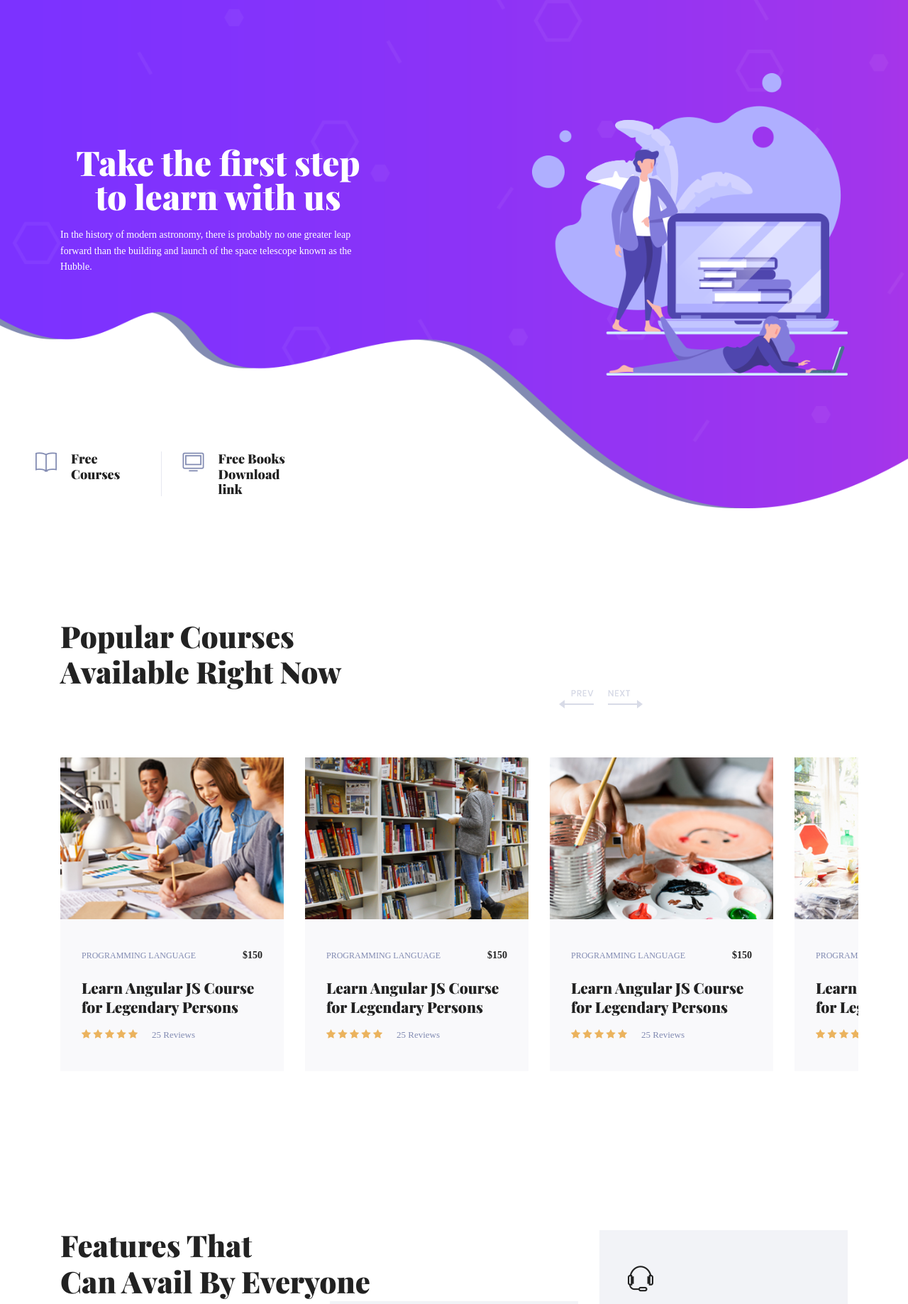
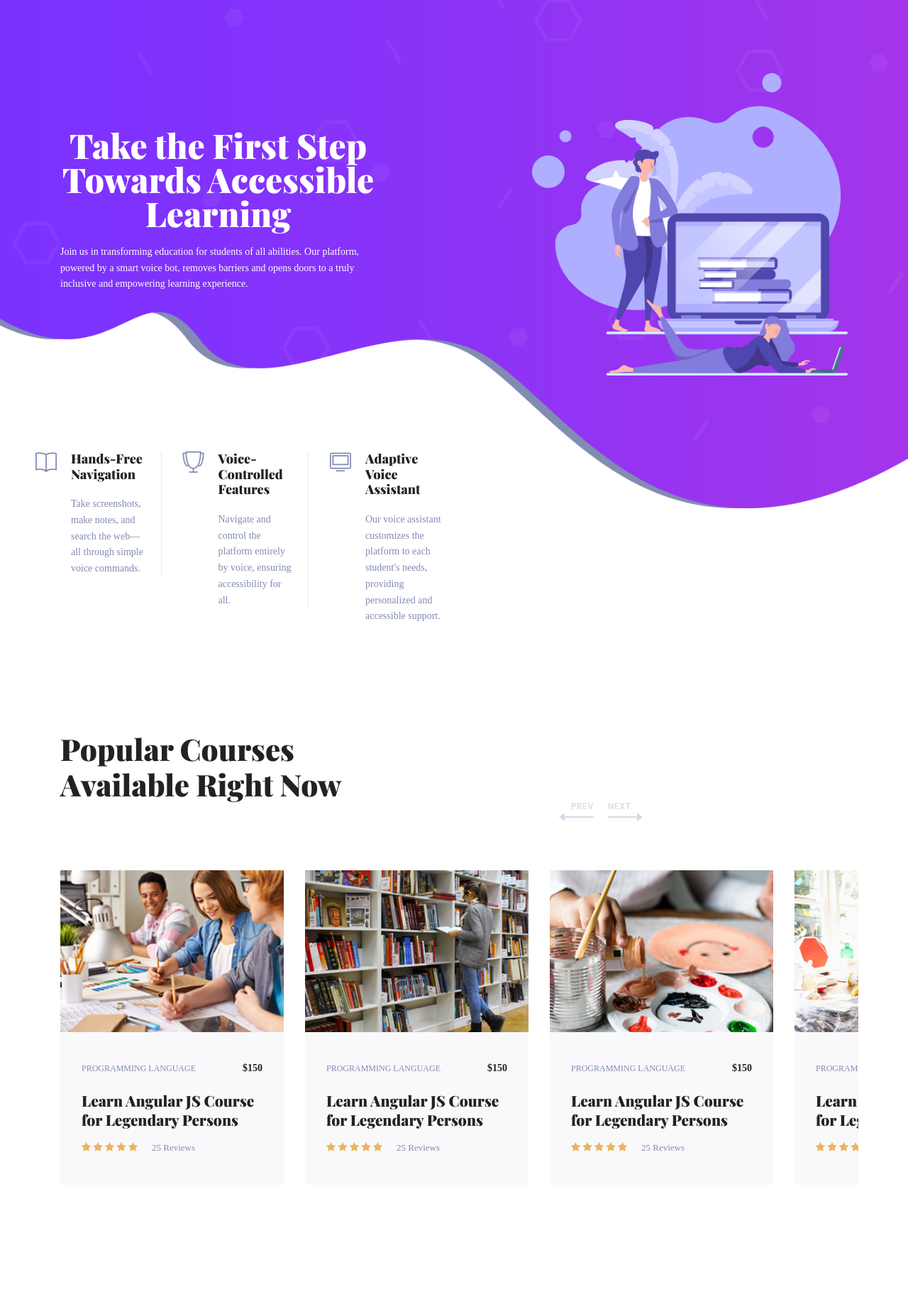
Before and after one commit to shrish0/Youth4Future, a Django app: page / in a window 1280 px wide. Shown: the part 84-1921 px from the top of the page at 71% size. Run offline with Django 4.2, Linux system fonts and the light colour scheme; some libraries are stand-ins or nearby versions.

Commit message:
Index page updated

```diff
--- a/templates/pages/index.html
+++ b/templates/pages/index.html
@@ -16,13 +16,11 @@
         <div class="row justify-content-center fullscreen align-items-center">
             <div class="col-lg-5 col-md-8 home-banner-left">
                 <h1 class="text-white">
-                    Take the first step <br />
-                    to learn with us
+                    Take the First Step <br />
+                    Towards Accessible Learning
                 </h1>
                 <p class="mx-auto text-white  mt-20 mb-40">
-                    In the history of modern astronomy, there is probably no one
-                    greater leap forward than the building and launch of the space
-                    telescope known as the Hubble.
+                    Join us in transforming education for students of all abilities. Our platform, powered by a smart voice bot, removes barriers and opens doors to a truly inclusive and empowering learning experience.
                 </p>
             </div>
             <div class="offset-lg-2 col-lg-5 col-md-12 home-banner-right">
@@ -41,7 +39,23 @@
                 <div class="feature-item d-flex">
                     <i class="ti-book"></i>
                     <div class="ml-20">
-                        <h4>Free Courses</h4>
+                        <h4>Hands-Free Navigation</h4>
+                        <p>
+                            Take screenshots, make notes, and search the web—all through simple voice commands.
+                        </p>
+                    </div>
+                </div>
+            </div>
+            <div class="col-lg-2 col-md-6">
+                <div class="feature-item d-flex">
+                    <i class="ti-cup"></i>
+                    <div class="ml-20">
+                        <h4>Voice-Controlled Features</h4>
+                        <p>
+                            Navigate and control the platform entirely by voice, ensuring accessibility for all.
+
+
+                        </p>
                     </div>
                 </div>
             </div>
@@ -49,8 +63,10 @@
                 <div class="feature-item d-flex border-right-0">
                     <i class="ti-desktop"></i>
                     <div class="ml-20">
-                        <h4>Free Books Download link</h4>
-
+                        <h4>Adaptive Voice Assistant</h4>
+                        <p>
+                            Our voice assistant customizes the platform to each student's needs, providing personalized and accessible support.
+                        </p>
                     </div>
                 </div>
             </div>
@@ -223,55 +239,55 @@
         <div class="feature-inner row">
             <div class="col-lg-12">
                 <div class="section-title text-left">
-                    <h2>
-                        Features That <br />
-                        Can Avail By Everyone
-                    </h2>
-                    <p>
-                        If you are looking at blank cassettes on the web, you may be
-                        very confused at the difference in price. You may see some for
-                        as low as $.17 each.
-                    </p>
+                   <h2>
+    Features That <br />
+    Empower Every Student
+</h2>
+<p>
+    Our platform is designed to make learning accessible for all. Whether navigating the site or engaging with content, our voice-controlled features ensure that every student, regardless of physical ability, can learn independently and confidently.
+</p>
                 </div>
             </div>
-
             <div class="col-lg-4 col-md-6">
                 <div class="other-feature-item">
-                    <i class="bi bi-robot"></i>
+                    <i class="ti-key"></i>
                     <h4>Smart Voice Bot</h4>
                     <div>
                         <p>
-                            Tailors interactions based on the user's disability, ensuring an inclusive learning experience.
+                            Tailors interactions based on the user's disability, ensuring an inclusive learning
+                            experience.
                         </p>
                     </div>
                 </div>
             </div>
             <div class="col-lg-4 col-md-6 mt--160">
                 <div class="other-feature-item">
-                    <i class="ti-crown"></i>
+                    <i class="ti-files"></i>
                     <h4>Interactive Learning</h4>
                     <div>
                         <p>
-                             Enables students to participate in quizzes, flashcards, and other activities using verbal responses.
+                            Enables students to participate in quizzes, flashcards, and other activities using verbal
+                            responses.
                         </p>
                     </div>
                 </div>
             </div>
             <div class="col-lg-4 col-md-6 mt--260">
                 <div class="other-feature-item">
-                    <i class="ti-headphone-alt"></i>
+                    <i class="ti-medall-alt"></i>
                     <h4>Communication & Collaboration</h4>
                     <div>
                         <p>
-                            Facilitates group discussions and projects with voice-to-text and text-to-voice capabilities.
+                            Facilitates group discussions and projects with voice-to-text and text-to-voice
+                            capabilities.
                         </p>
                     </div>
                 </div>
             </div>
             <div class="col-lg-4 col-md-6">
                 <div class="other-feature-item">
-                    <i class="ti-key"></i>
-                    <h4>Parent Engagement:</h4>
+                    <i class="ti-briefcase"></i>
+                    <h4>Parent Engagement</h4>
                     <div>
                         <p>
                             Allows parents to monitor progress and communicate with teachers using voice commands.
@@ -281,31 +297,32 @@
             </div>
             <div class="col-lg-4 col-md-6 mt--160">
                 <div class="other-feature-item">
-                    <i class="ti-files"></i>
+                    <i class="ti-crown"></i>
                     <h4>YouTube Integration</h4>
                     <div>
                         <p>
-                            Embeds or links to educational YouTube videos, utilizing captions and descriptions for accessibility.
+                            Embeds or links to educational YouTube videos, utilizing captions and descriptions for
+                            accessibility.
                         </p>
                     </div>
                 </div>
             </div>
             <div class="col-lg-4 col-md-6 mt--260">
                 <div class="other-feature-item">
-                    <i class="bi bi-ev-front"></i>
+                    <i class="ti-headphone-alt"></i>
                     <h4>Automation</h4>
                     <div>
                         <p>
-                            Automates tasks to enhance accessibility for physically disabled users, including: Youtube ,Chatgpt ,Yahoo mail
-
+                            Automates tasks to enhance accessibility for physically disabled users, including: Google
+                            Search, Yahoo Mail, Youtube, ChatGPT
                         </p>
                     </div>
                 </div>
             </div>
-
         </div>
     </div>
 </section>
+
 <!-- ================ End Feature Area ================= -->
 
 <!-- ================ Start Testimonials Area ================= -->
@@ -319,14 +336,11 @@
                             <img src="{% static 'img/quote.png' %}" alt="" />
                             <div class="mt-40 text">
                                 <p>
-                                    As conscious traveling Paup ers we must always be oncerned
-                                    about our dear Mother Earth. If you think about it, you
-                                    travel across her face and She is the host to your
-                                    journey.
+                                    Disability is not a brave struggle or 'courage in the face of adversity.' Disability is an art. It’s an ingenious way to live.
                                 </p>
                             </div>
-                            <h4>Fanny Spencer</h4>
-                            <p>Chief Executive, Amazon</p>
+                            <h4>Neil Marcus</h4>
+                            <p>American writer, poet</p>
                         </div>
                     </div>
                 </div>
@@ -343,20 +357,17 @@
                             <img src="{% static 'img/quote.png' %}" alt="" />
                             <div class="mt-40 text">
                                 <p>
-                                    As conscious traveling Paup ers we must always be oncerned
-                                    about our dear Mother Earth. If you think about it, you
-                                    travel across her face <br />
-                                    and She is the host to your journey.
+                                    We, the ones who are challenged, need to be heard. To be seen not as a disability, but as a person who has, and will continue to bloom. To be seen not only as a handicap but as a well intact human being.
                                 </p>
                             </div>
-                            <h4>Fanny Spencer</h4>
-                            <p>Chief Executive, Amazon</p>
+                            <h4> Robert M. Hensel</h4>
+                            <p>American poet, speaker</p>
                         </div>
                     </div>
                 </div>
 
                 <div class="offset-lg-1 col-lg-6">
-                    <img src="{% static 'img/testimonial/t1.jpg' %}" alt="" />
+                    <img src="{% static 'img/testimonial/t2.jpg' %}" alt="" />
                 </div>
             </div>
         </div>
```
